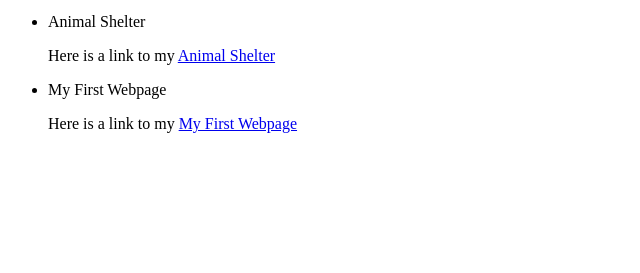
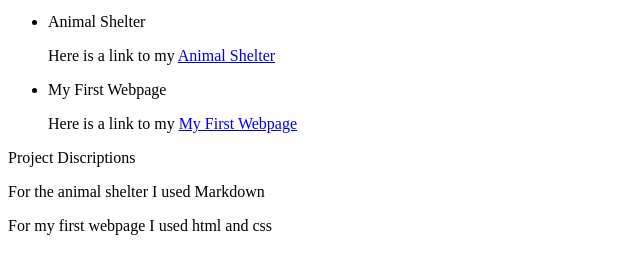
Before and after one commit to ajrmdn/code-review, a plain HTML site: page portfolio-landing-page.html in a window 1280 px wide. Shown: the part 421-694 px from the top of the page, without its empty margins (0-640 px from the left). Drawn offline with Linux system fonts and the light colour scheme.

Commit message:
add project discriptions

```diff
--- a/portfolio-landing-page.html
+++ b/portfolio-landing-page.html
@@ -12,8 +12,13 @@
 
     <ul>
         <li> Animal Shelter </li>
-        <p>Here is a link to my <a href="https://github.com/ajrmdn/Animal-Shelter">Animal Shelter</a></p>
+        <p> Here is a link to my <a href="https://github.com/ajrmdn/Animal-Shelter">Animal Shelter</a></p>
         <li> My First Webpage </li>
-        <p>Here is a link to my <a href="https://github.com/ajrmdn/my-first-webpage">My First Webpage</a></p>
+        <p> Here is a link to my <a href="https://github.com/ajrmdn/my-first-webpage">My First Webpage</a></p>
     </ul>
+    <p> Project Discriptions </p>
+
+    <p> For the animal shelter I used Markdown <p>
+    <p> For my first webpage I used html and css <p>
+
 </html>
```
